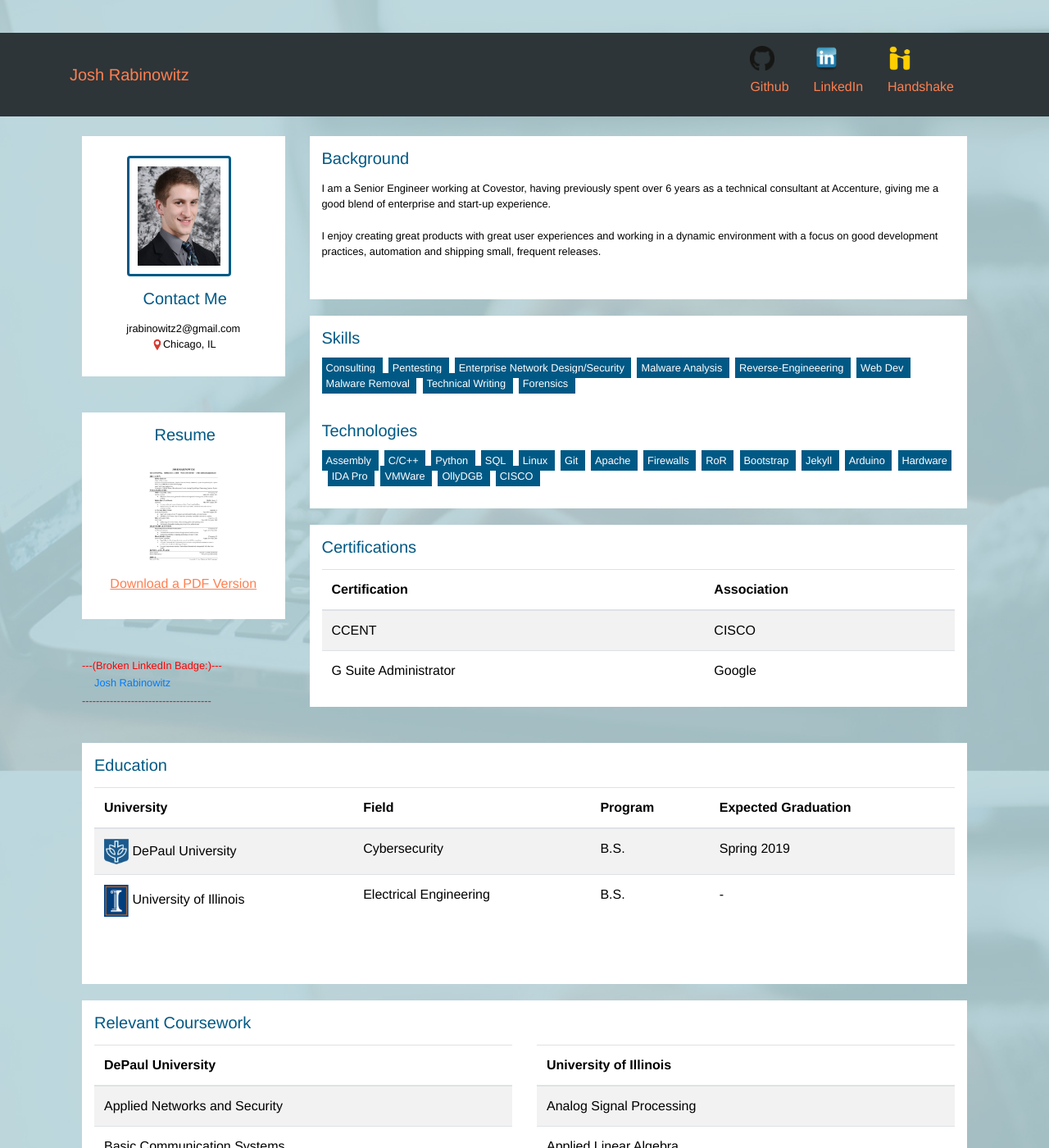
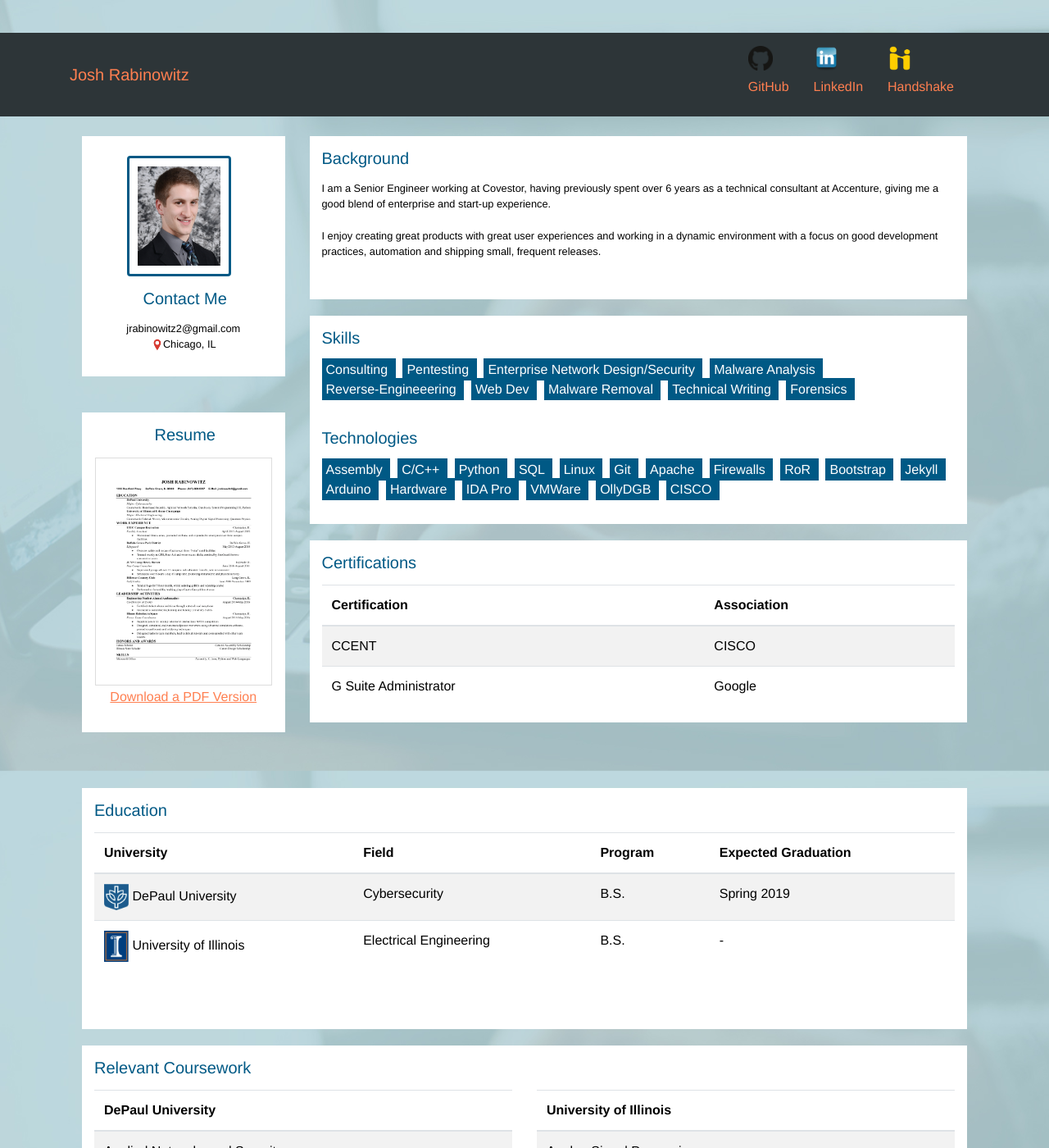
Before and after one commit to jrabinowitz2/jrabinowitz2.github.io, a Jekyll site: the page built from index.html, in a window 1280 px wide and 1400 px high. Shown: the whole window at 82% size. Built offline with Jekyll 4.4.1, drawn with Linux system fonts in a browser that asks for light colours; nearby versions of some CDN libraries; comment, search, counter and statistics services are not loaded; some of the changed text lies outside the part shown.

Commit message:
still needs udpates

```diff
--- a/_config.yml
+++ b/_config.yml
@@ -7,7 +7,7 @@
 
 ###User specific content
 primarylinks:
- - title: Github
+ - title: GitHub
    url: https://github.com/jrabinowitz2
    logo: github.png
    logo_size: 30
@@ -80,7 +80,7 @@
     - Intro to Web Computing
     - Issues in Information Security
     - Network Interconnection Technologies
-    - Python
+    - Python for Programmers
     - Security Testing & Assessment
     - Telecommunication/Network Sec Practicum
     - Web Dev I
--- a/_includes/LI.html
+++ b/_includes/LI.html
@@ -1,8 +1,3 @@
-<!--
-<div class="LI-profile-badge"  data-version="v1" data-size="medium" data-locale="en_US" data-type="vertical" data-theme="dark" data-vanity="josh-rabinowitz-915705158">
+<div class="LI-profile-badge"  data-version="v1" data-size="100%" data-locale="en_US" data-type="vertical" data-theme="dark" data-vanity="josh-rabinowitz-915705158">
 <a class="LI-simple-link" target="_blank" href='https://www.linkedin.com/in/josh-rabinowitz-915705158?trk=profile-badge'>Josh Rabinowitz</a>
 </div>
--->
-<div class="container">
-<div class="LI-profile-badge"  data-version="v1" data-size="medium" data-locale="en_US" data-type="vertical" data-theme="dark" data-vanity="josh-rabinowitz-915705158"><a class="LI-simple-link" href='https://www.linkedin.com/in/josh-rabinowitz-915705158?trk=profile-badge'>Josh Rabinowitz</a></div>
-</div>
--- a/_includes/section_courses.html
+++ b/_includes/section_courses.html
@@ -1,4 +1,4 @@
-<div class="rounded_panel txt_lightgrey">
+<div class="rounded_panel txt_lightgrey" style="font-size:1vw;">
         <div class="top-rounded-panel grey-bg">
                 <h1>Relevant Coursework</h1>
         </div>
--- a/_includes/section_resume.html
+++ b/_includes/section_resume.html
@@ -2,11 +2,11 @@
 	<div style="text-align:center;" class="top-rounded-panel grey-bg">
 		<h1 id="user-resume">Resume &nbsp;</h1>
 	</div>
-	<div class="content-rounded-panel">
+	<div class="content-rounded-panel" style="text-align:center;">
 		<div id="resumePDF">
 			<table>
 				<tr><td align="center">
-					<img data-shadow="none" data-shadow-direction="middle" height="auto" width="50%" src="{{site.url}}/assets/resume.png" alt="" style="opacity: 1;">
+					<img class="img-fluid" data-shadow="none" data-shadow-direction="middle" height="16%" width="auto" border=".5" src="{{site.url}}/assets/resume.png" alt="" style="opacity:1;margin-left:auto;margin-right:auto;dispaly:block;border: 1px solid #ddd;">
 				</td></tr>
 				<tr><td align="center">
 					<a target="_blank" style="color:coral;text-decoration: underline;" href="{{site.url}}/assets/resume.pdf">Download a PDF Version</a>
--- a/_includes/section_skills.html
+++ b/_includes/section_skills.html
@@ -1,4 +1,4 @@
-<div id="skillsBubble" class="rounded_panel txt_lightgrey" style="font-size:1vw;">
+<div id="skillsBubble" class="rounded_panel txt_lightgrey">
 	<div class="top-rounded-panel grey-bg">
 		<h1 id="user-skills">Skills</h1>
 	</div>
--- a/index.html
+++ b/index.html
@@ -4,7 +4,7 @@
 
 <div class="container-fluid">
   <div class="row row-grid">
-    <div class="col-sm-3"><!--{% include section_portrait.html %}-->{% include section_contact.html %}<br>{% include section_resume.html %}<br><span style="font-size:1vw;color:red;">---(Broken LinkedIn Badge:)---<br>{% include LI.html %}-------------------------------------</span></div>
+    <div class="col-sm-3"><!--{% include section_portrait.html %}-->{% include section_contact.html %}<br>{% include section_resume.html %}<br> <!-- <span style="font-size:1vw;color:red;">---(Broken LinkedIn Badge:)---<br>{% include LI.html %}-------------------------------------</span> --> </div>
     <div class="col-sm-9">{% include section_intro.html %}{% include section_skills.html %}{% include section_certs.html %}</div>
   </div>
   <br>
@@ -17,6 +17,11 @@
   <div class="row">
     <div class="col"><span style="font-size:1vw;color:red;">---(Broken Github Widget:)---<br>{% include section_github.html %}-------------------------------------</span></div>
   </div>
+  <div class="row">
+    <div class="col">
+      <div class="LI-profile-badge"  data-version="v1" data-size="large" data-locale="en_US" data-type="horizontal" data-theme="light" data-vanity="josh-rabinowitz-915705158"><a class="LI-simple-link" href='https://www.linkedin.com/in/josh-rabinowitz-915705158?trk=profile-badge'>Josh Rabinowitz</a></div>
+    </div>
+  </div>
 </div>
 
 <!--	{% include map.html %}	-->
```
Also changed, not shown: 1 other file.
